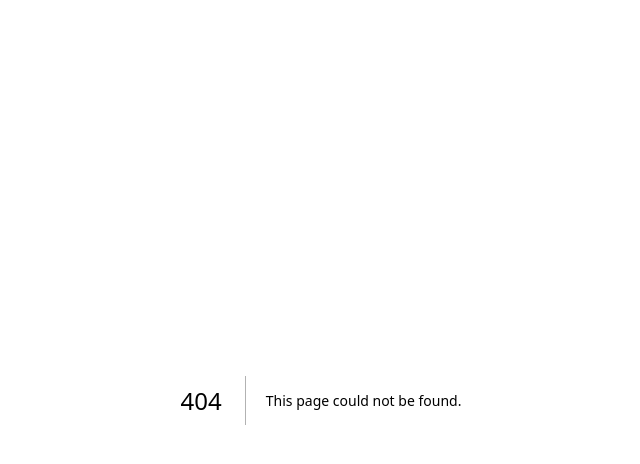
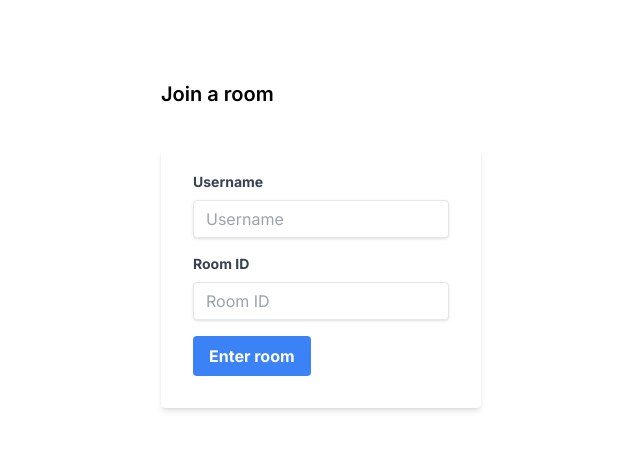
Before and after one commit to Murad-code/sudoku, a Next.js app: page /join in a window 1280 px wide. Before the commit this address had no page. Shown: the top 464 px of the page, without its empty margins (319-959 px from the left). Built offline with nearby package versions, Linux system fonts and the light colour scheme.

Commit message:
created basic ui for /host and /join page to connect user to server

```diff
--- a/src/app/host/page.tsx
+++ b/src/app/host/page.tsx
@@ -1,26 +1,91 @@
 "use client";
+import Lobby from "@/components/Lobby";
 import { ServerToClientEvents, ClientToServerEvents } from "@/types/socketio";
-import React, { useEffect } from "react";
-import { io, Socket } from "socket.io-client";
+import React, { useEffect, useState } from "react";
+import { Socket } from "socket.io-client";
+import { useForm, SubmitHandler } from "react-hook-form";
+import {
+  createRoom,
+  listenRoomCreated,
+  initSocket,
+} from "@/services/socketService";
 
-const Page = () => {
-  // useEffect((): any => {
-  //   const socket = new (ClientIO as any)(process.env.NEXT_SERVER_URL, {
-  //     addTrailingSlash: false,
-  //   });
-  // }, []);
+interface IForm {
+  username: string;
+}
 
-  const socketInitialiser = () => {
-    // please note that the types are reversed
-    const socket: Socket<ServerToClientEvents, ClientToServerEvents> = io(
-      String(process.env.NEXT_PUBLIC_SERVER_URL)
-    );
+const HostPage = () => {
+  const [socket, setSocket] = useState<Socket<
+    ServerToClientEvents,
+    ClientToServerEvents
+  > | null>(null);
+  const [roomId, setRoomId] = useState<string | null>(null);
+  const {
+    register,
+    handleSubmit,
+    watch,
+    formState: { errors },
+  } = useForm<IForm>();
+
+  useEffect(() => {
+    const socket = initSocket(handleSocketCreated);
+  }, []);
+
+  useEffect(() => {
+    if (socket) listenRoomCreated(socket, handleRoomCreated);
+  }, [socket]);
+
+  const handleSocketCreated = (socket: Socket) => {
+    console.log(`Host Connected with id: ${socket.id}`);
+    setSocket(socket);
   };
 
-  useEffect(() => {
-    socketInitialiser();
-  }, []);
-  return <div>Page</div>;
+  const handleRoomCreated = (roomId: string) => {
+    setRoomId(roomId);
+  };
+
+  const onSubmit = ({ username }: IForm) => {
+    if (socket) createRoom(socket, username);
+  };
+
+  return (
+    <>
+      <h1 className="text-4xl text-center font-bold bg-blue-500 text-white py-8 px-12">
+        Host a new sudoku game!
+      </h1>
+      <div className="flex min-h-screen flex-col items-center p-10">
+        {roomId ? (
+          <div>
+            <Lobby roomId={roomId} />
+          </div>
+        ) : (
+          <form
+            className="bg-white shadow-md rounded px-8 pt-6 pb-8 mb-4 mt-10"
+            onSubmit={handleSubmit(onSubmit)}
+          >
+            <div className="mb-4">
+              <label className="block text-gray-700 text-sm font-bold mb-2">
+                Username
+              </label>
+              <input
+                {...register("username", { required: true })}
+                className="shadow appearance-none border rounded w-full py-2 px-3 text-gray-700 leading-tight focus:outline-none focus:shadow-outline"
+                id="username"
+                type="text"
+                placeholder="Username"
+              />
+            </div>
+            <button
+              className="bg-blue-500 hover:bg-blue-700 text-white font-bold py-2 px-4 rounded shadow"
+              type="submit"
+            >
+              Create Room
+            </button>
+          </form>
+        )}
+      </div>
+    </>
+  );
 };
 
-export default Page;
+export default HostPage;
--- /dev/null
+++ b/src/app/join/page.tsx
@@ -0,0 +1,96 @@
+"use client";
+import Lobby from "@/components/Lobby";
+import { ServerToClientEvents, ClientToServerEvents } from "@/types/socketio";
+import React, { useEffect, useState } from "react";
+import { io, Socket } from "socket.io-client";
+import { useForm, SubmitHandler } from "react-hook-form";
+let socket: Socket<ServerToClientEvents, ClientToServerEvents>;
+interface IForm {
+  username: string;
+  roomId: string;
+}
+export default function JoinPage() {
+  const [username, setUsername] = useState<string | null>(null);
+  const [roomId, setRoomId] = useState<string | null>(null);
+  const [hasUserJoinedRoom, setHasUserJoinedRoom] = useState(false);
+  const {
+    register,
+    handleSubmit,
+    watch,
+    formState: { errors },
+  } = useForm<IForm>();
+
+  const onSubmit = ({ username, roomId }: IForm) => {
+    socket = io(String(process.env.NEXT_PUBLIC_SERVER_URL), {
+      query: {
+        username: username,
+        socketId: roomId,
+      },
+    });
+    socket?.on("connect", () => {
+      console.log(`Joined with id: ${socket.id}`);
+      setHasUserJoinedRoom(true);
+    });
+  };
+
+  useEffect(() => {
+    if (socket) {
+      socket.on("roomJoined", (data) => {
+        console.log("Room Joined its working! ", data);
+      });
+    }
+  }, [socket]);
+
+  const JoinRoomForm = () => {
+    return (
+      <>
+        <h1 className="text-xl font-semibold">Join a room</h1>
+        <form
+          className="bg-white shadow-md rounded px-8 pt-6 pb-8 mb-4 mt-10"
+          onSubmit={handleSubmit(onSubmit)}
+        >
+          <div className="mb-4">
+            <label className="block text-gray-700 text-sm font-bold mb-2">
+              Username
+            </label>
+            <input
+              {...register("username", { required: true })}
+              className="shadow appearance-none border rounded w-full py-2 px-3 text-gray-700 leading-tight focus:outline-none focus:shadow-outline"
+              id="username"
+              type="text"
+              placeholder="Username"
+            />
+          </div>
+          <div className="mb-4">
+            <label className="block text-gray-700 text-sm font-bold mb-2">
+              Room ID
+            </label>
+            <input
+              {...register("roomId", { required: true })}
+              className="shadow appearance-none border rounded w-full py-2 px-3 text-gray-700 leading-tight focus:outline-none focus:shadow-outline"
+              id="roomId"
+              type="text"
+              placeholder="Room ID"
+            />
+          </div>
+          <button
+            className="bg-blue-500 hover:bg-blue-700 text-white font-bold py-2 px-4 rounded focus:outline-none focus:shadow-outline"
+            type="submit"
+          >
+            Enter room
+          </button>
+        </form>
+      </>
+    );
+  };
+
+  return (
+    <div className="w-full max-w-xs mx-auto flex flex-col mt-20">
+      {hasUserJoinedRoom && roomId ? (
+        <Lobby roomId={roomId} />
+      ) : (
+        <JoinRoomForm />
+      )}
+    </div>
+  );
+}
--- a/src/app/page.tsx
+++ b/src/app/page.tsx
@@ -13,7 +13,7 @@ export default function Home() {
         </Link>
         <Link
           className="p-6 bg-blue-600 hover:bg-blue-700 rounded text-white w-64 drop-shadow-sm"
-          href="/puzzle"
+          href="/join"
         >
           Find Game
         </Link>
--- /dev/null
+++ b/src/components/Lobby.tsx
@@ -0,0 +1,16 @@
+interface ILobby {
+  roomId: string;
+}
+
+export default function Lobby({ roomId }: ILobby) {
+  return (
+    <>
+      <div>Your Room ID is: {roomId}</div>
+      <div>
+        <h2>Lobby</h2>
+        <ul>{}</ul>
+        {/* Add lobby content here */}
+      </div>
+    </>
+  );
+}
--- /dev/null
+++ b/src/services/socketService.ts
@@ -0,0 +1,34 @@
+import { Socket, io } from "socket.io-client";
+
+export const initSocket = (callback: (socket: Socket) => void) => {
+  const socket = io(String(process.env.NEXT_PUBLIC_SERVER_URL));
+  socket.on("connect", () => {
+    callback(socket);
+  });
+  socket.on("disconnect", () => {
+    // Implement logic to emit event to remove user from all rooms
+  });
+};
+
+export const createRoom = (socket: Socket, name: string) => {
+  console.log("createRoom called");
+  socket.emit("createRoom", name);
+};
+
+export const joinRoom = (socket: Socket, roomId: string) => {
+  socket.emit("joinRoom", roomId);
+};
+
+export const listenRoomCreated = (
+  socket: Socket,
+  callback: (roomId: string) => void
+) => {
+  socket.on("roomCreated", callback);
+};
+
+export const listenSocketsInRoom = (
+  socket: Socket,
+  callback: (socketList: string[]) => void
+) => {
+  socket.on("socketsInRoom", callback);
+};
```
Also changed, not shown: src/app/puzzle/page.tsx (+4 -4 lines), src/app/puzzle/multiplayer/page.tsx (added), 1 other file (tests, documents, lock files or other folders).
